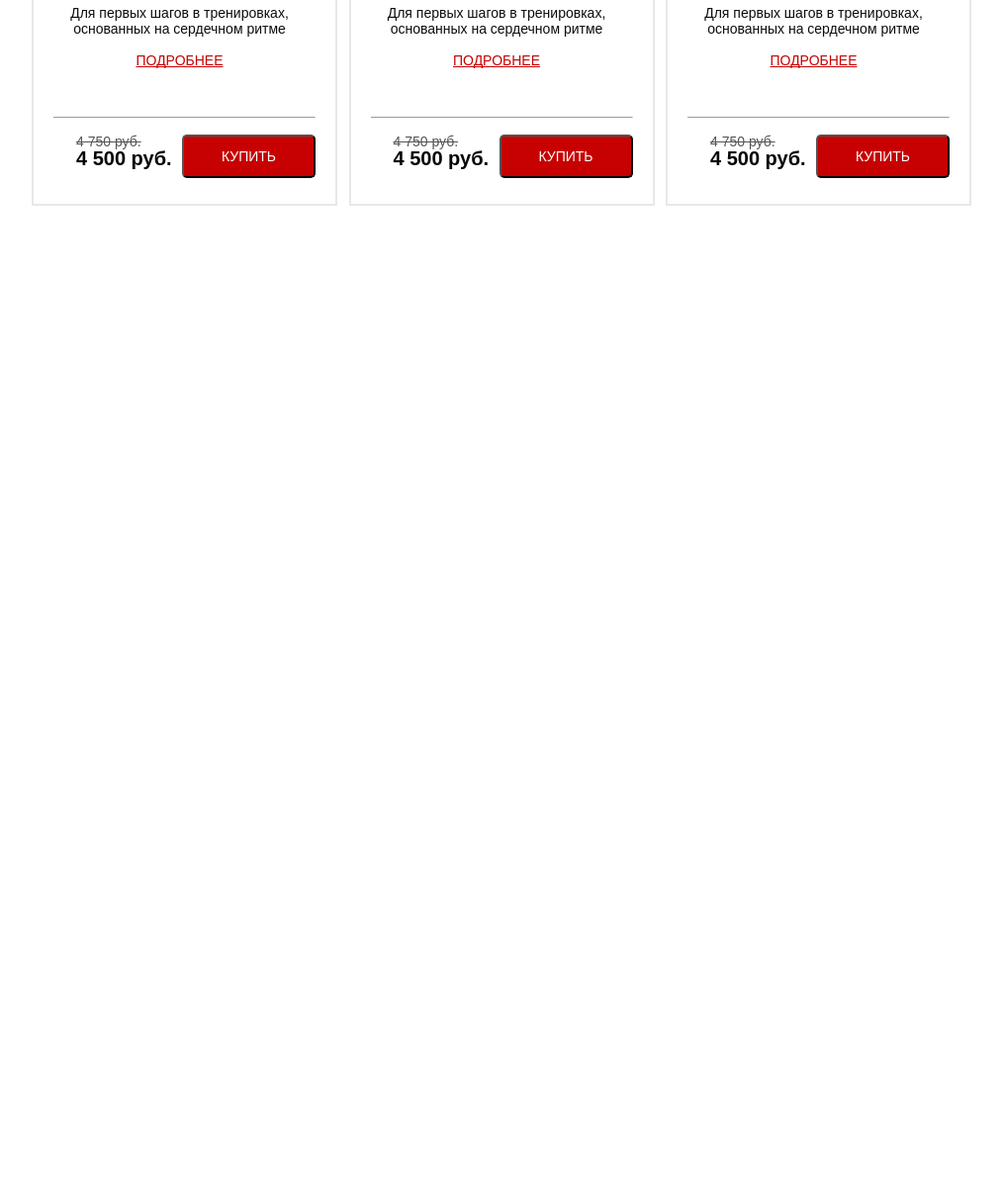
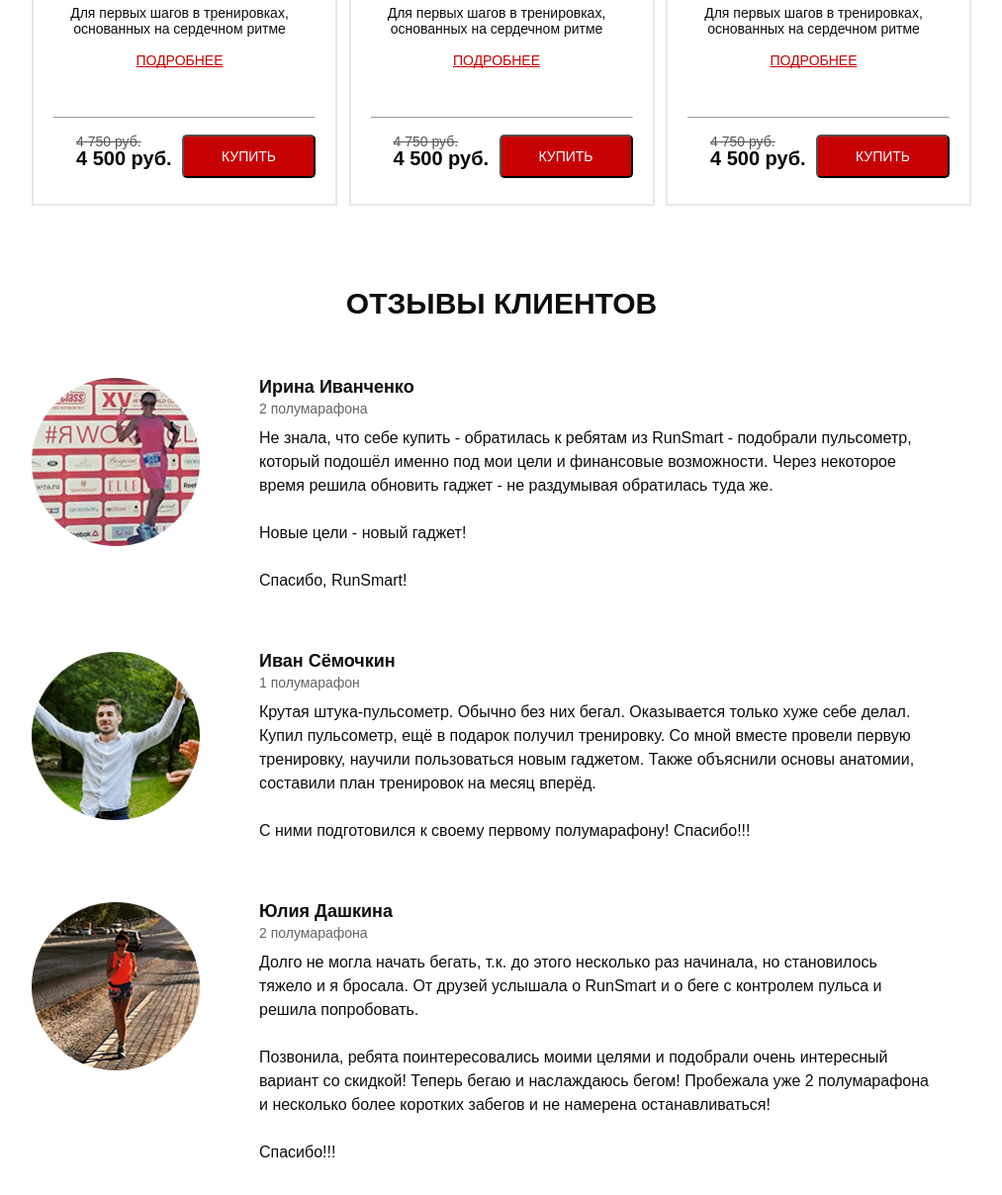
Before and after one commit to Mari-By/RunSmart, a website: page src/index.html in a window 1280 px wide. Shown: the part 3872-5080 px from the top of the page at 99% size, without its empty margins (133-1146 px from the left). Before the commit the page ends 4094 px from the top, so only its background shows below. Drawn offline with nearby package versions, Linux system fonts and the light colour scheme.

Commit message:
reviews is ready

```diff
--- a/src/index.html
+++ b/src/index.html
@@ -509,6 +509,60 @@
 		</div>
 	</section>
 
+	<section class="reviews">
+		<div class="container">
+
+			<div class="reviews__title">
+				отзывы клиентов
+			</div>
+
+			<div class="reviews__items">
+
+				<div class="reviews__item">
+					<img src="img/foto/photo_1.png" alt="foto1" class="reviews__foto">
+					<div class="reviews__descr">
+						<div class="reviews__subtitle">Ирина Иванченко </div>
+						<div class="reviews__sport">2 полумарафона</div>
+						<div class="reviews__text">
+							Не знала, что себе купить - обратилась к ребятам из RunSmart - подобрали пульсометр, который подошёл именно под мои цели и финансовые возможности. Через некоторое время решила обновить гаджет - не раздумывая обратилась туда же.
+							<br> <br>
+							 Новые цели - новый гаджет!
+							<br> <br>
+							Спасибо, RunSmart!
+
+					</div>
+					</div>
+				</div>
+
+				<div class="reviews__item">
+					<img src="img/foto/photo_2.png" alt="foto2" class="reviews__foto">
+					<div class="reviews__descr">
+						<div class="reviews__subtitle">Иван Сёмочкин</div>
+						<div class="reviews__sport">1 полумарафон</div>
+						<div class="reviews__text">Крутая штука-пульсометр. Обычно без них бегал. Оказывается только хуже себе делал. Купил пульсометр, ещё в подарок получил тренировку. Со мной вместе провели первую тренировку, научили пользоваться новым гаджетом. Также объяснили основы анатомии, составили план тренировок на месяц вперёд.
+						<br><br>
+						С ними подготовился к своему первому полумарафону! Спасибо!!!</div>
+					</div>
+				</div>
+
+				<div class="reviews__item">
+					<img src="img/foto/photo_3.png" alt="foto3" class="reviews__foto">
+					<div class="reviews__descr">
+						<div class="reviews__subtitle">Юлия Дашкина</div>
+						<div class="reviews__sport">2 полумарафона</div>
+						<div class="reviews__text">Долго не могла начать бегать, т.к. до этого несколько раз начинала, но становилось тяжело и я бросала. От друзей услышала о RunSmart и о беге с контролем пульса и решила попробовать.
+						<br><br>
+						Позвонила, ребята поинтересовались моими целями и подобрали очень интересный вариант со скидкой! Теперь бегаю и наслаждаюсь бегом! Пробежала уже 2 полумарафона и несколько более коротких забегов и не намерена останавливаться!
+						<br><br>
+						Спасибо!!!</div>
+					</div>
+				</div>
+
+			</div>
+
+		</div>
+	</section>
+
 	<script type="text/javascript" src="https://code.jquery.com/jquery-1.11.0.min.js"></script>
 	<script type="text/javascript" src="https://code.jquery.com/jquery-migrate-1.2.1.min.js"></script>
 	<script src="js/slick.min.js"></script>
--- /dev/null
+++ b/src/sass/blocks/_reviews.sass
@@ -0,0 +1,43 @@
+.reviews
+    height: 920px
+    margin-top: 80px
+    &__title
+        font-weight: 700
+        font-size: 30px
+        line-height: 100%
+        text-transform: uppercase
+        text-align: center
+        color: #0d0d0d
+
+    &__item
+        display: flex
+        margin-top: 60px
+
+    &__foto
+        width: 170px
+        height: 170px
+
+    &__subtitle
+        margin-left: 60px
+        font-weight: 700
+        font-size: 18px
+        line-height: 100%
+        color: #0d0d0d
+
+    &__sport
+        margin-left: 60px
+        margin-top: 5px
+        font-weight: 500
+        font-size: 14px
+        color: #646464
+
+    &__text
+        width: 680px
+        margin-left: 60px
+        margin-top: 10px
+        font-weight: 300
+        font-size: 16px
+        line-height: 150%
+        color: #0d0d0d
+        span
+            line-height: 50%
--- a/src/sass/style.sass
+++ b/src/sass/style.sass
@@ -12,6 +12,7 @@ html
 @import "blocks/_forms"
 @import "blocks/_carousel"
 @import "blocks/_catalog"
+@import "blocks/_reviews"
 @import "_media"
 .container
     max-width: 950px
```
Also changed, not shown: src/css/style.min.css.
